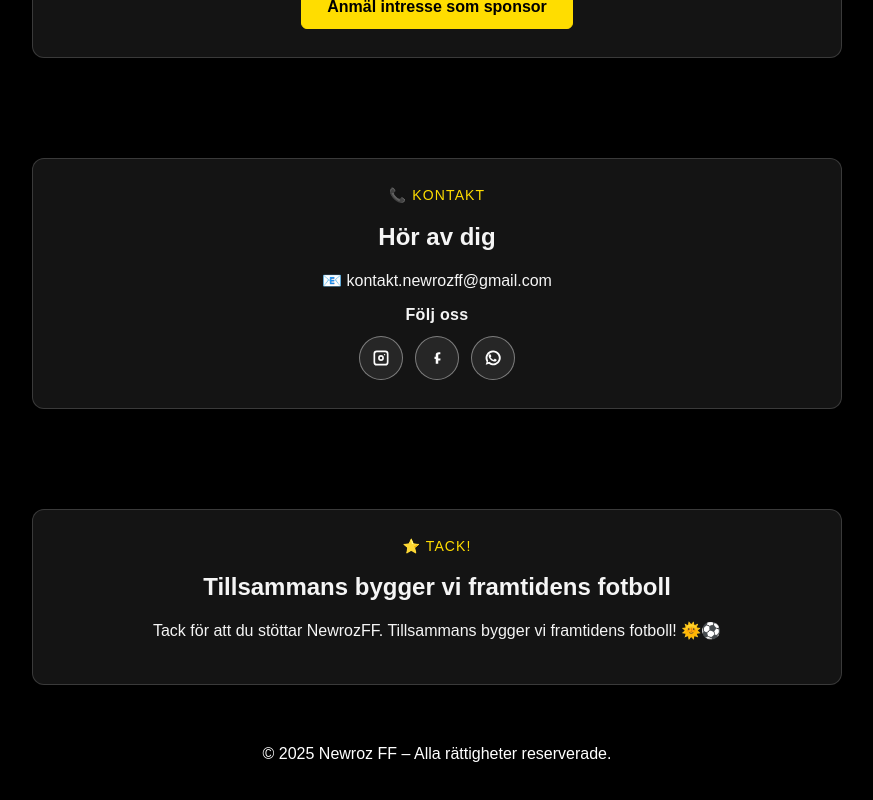
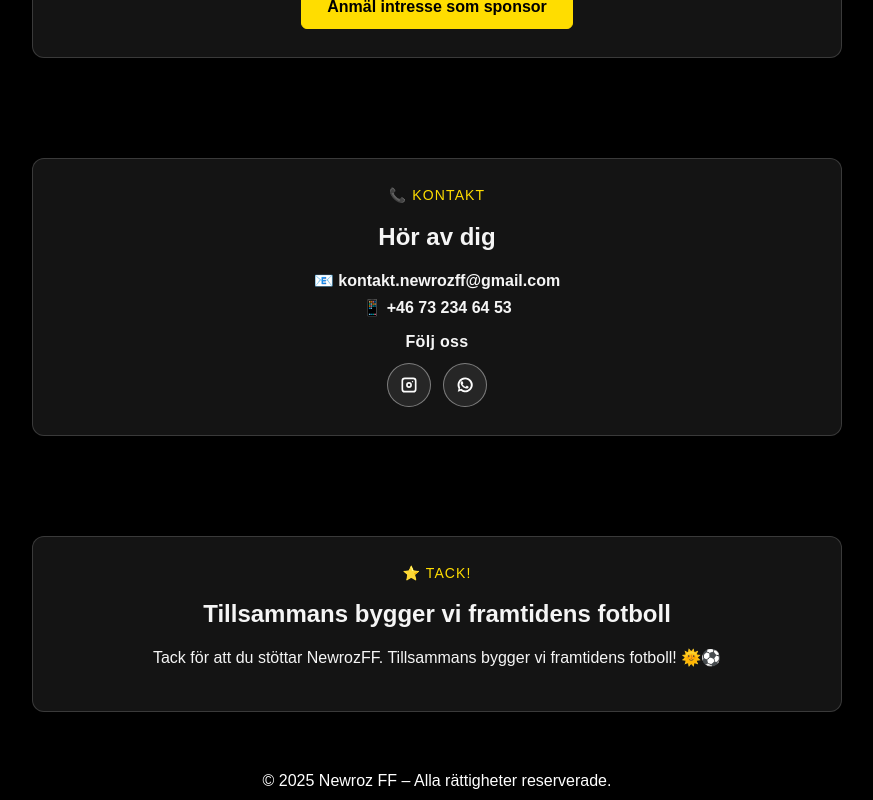
Before and after one commit to hemen112/newrozff, a React (Vite) app: page / in a window 1280 px wide. Shown: the part 1756-2556 px from the top of the page, without its empty margins (203-1076 px from the left). Before the commit the page ends 2529 px from the top, so only its background shows below. Built offline with nearby package versions, Linux system fonts and the light colour scheme.

Commit message:
Added tel&mail clickable. reomved FB for now

```diff
--- a/src/App.css
+++ b/src/App.css
@@ -248,6 +248,17 @@
   background: rgba(255, 221, 0, 0.1);
 }
 
+.contact-link {
+  color: #f5f5f5;
+  text-decoration: none;
+  font-weight: 600;
+}
+
+.contact-link:hover {
+  color: #ffdd00;
+  text-decoration: underline;
+}
+
 .footer {
   background: rgba(0, 0, 0, 0.7);
   color: white;
--- a/src/components/Contact.jsx
+++ b/src/components/Contact.jsx
@@ -6,7 +6,16 @@
         <h2>Hör av dig</h2>
         <ul className="contact-list">
           <li>
-            <span className="contact-label">📧</span> kontakt.newrozff@gmail.com
+            <span className="contact-label">📧</span>{" "}
+            <a href="mailto:kontakt.newrozff@gmail.com" className="contact-link">
+              kontakt.newrozff@gmail.com
+            </a>
+          </li>
+          <li>
+            <span className="contact-label">📱</span>{" "}
+            <a href="tel:+46732346453" className="contact-link">
+              +46 73 234 64 53
+            </a>
           </li>
         </ul>
         <div className="social-links">
@@ -22,7 +31,9 @@
               <path d="M7 3h10a4 4 0 0 1 4 4v10a4 4 0 0 1-4 4H7a4 4 0 0 1-4-4V7a4 4 0 0 1 4-4Zm0 2a2 2 0 0 0-2 2v10a2 2 0 0 0 2 2h10a2 2 0 0 0 2-2V7a2 2 0 0 0-2-2H7Zm5 3.5A3.5 3.5 0 1 1 8.5 12 3.5 3.5 0 0 1 12 8.5Zm0 2A1.5 1.5 0 1 0 13.5 12 1.5 1.5 0 0 0 12 10.5Zm4.25-3.4a.85.85 0 1 1-.85.85.85.85 0 0 1 .85-.85Z" />
             </svg>
           </a>
-          <a
+          {/* Facebook link removed as per recent edits */}
+          {/*
+            <a
             className="social-link"
             href="#"
             aria-label="Facebook"
@@ -33,6 +44,7 @@
               <path d="M13.5 10.5V8.75c0-.76.18-1.15 1.48-1.15H16V5h-1.7C11.7 5 10.5 6.06 10.5 8.24v2.26H9v2.6h1.5V19h3v-3.9H16l.25-2.6h-2.75Z" />
             </svg>
           </a>
+          */}
           <a
             className="social-link"
             href="https://whatsapp.com/channel/0029VbAlZ89GU3BN8iviKz2U"
```
